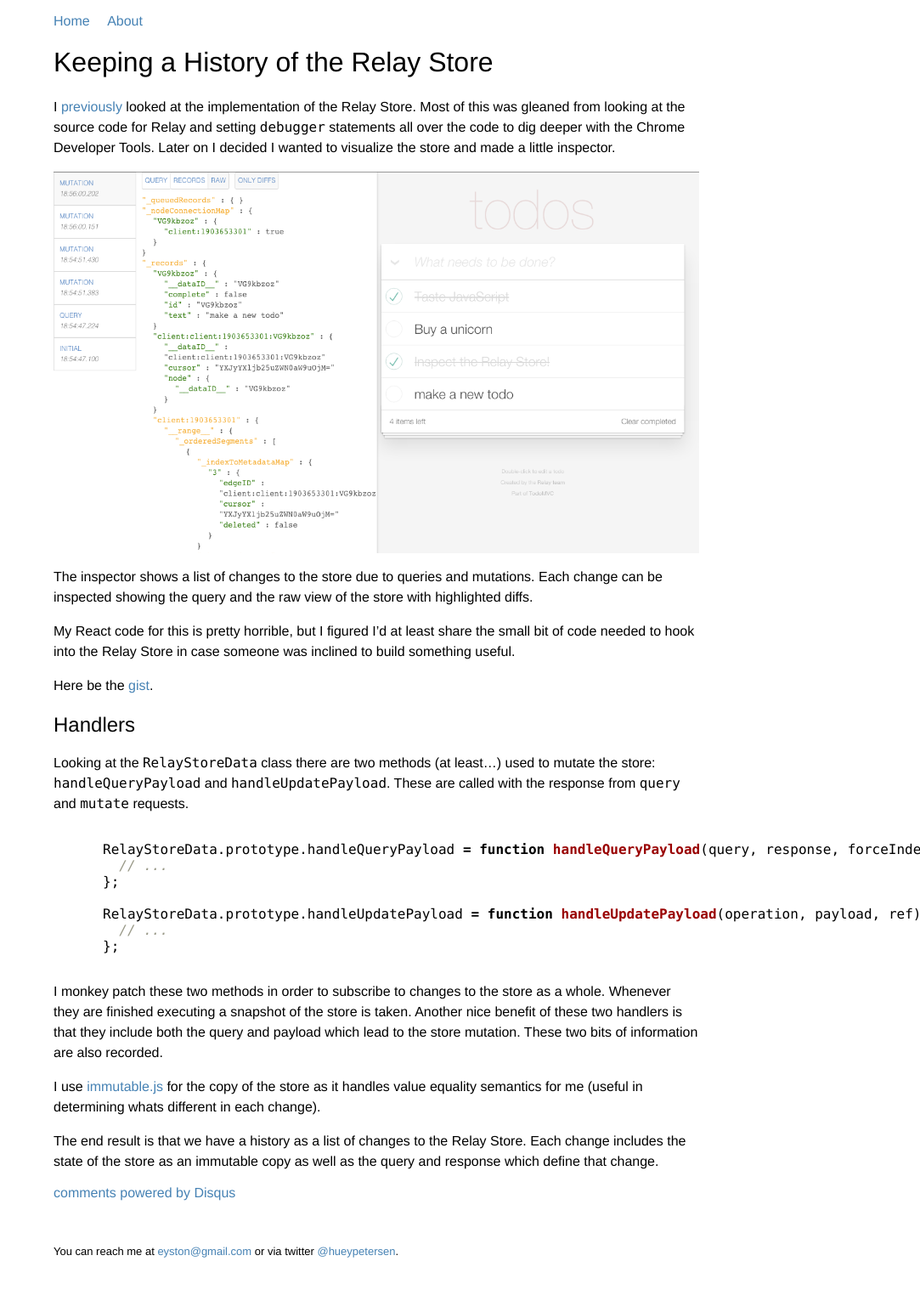
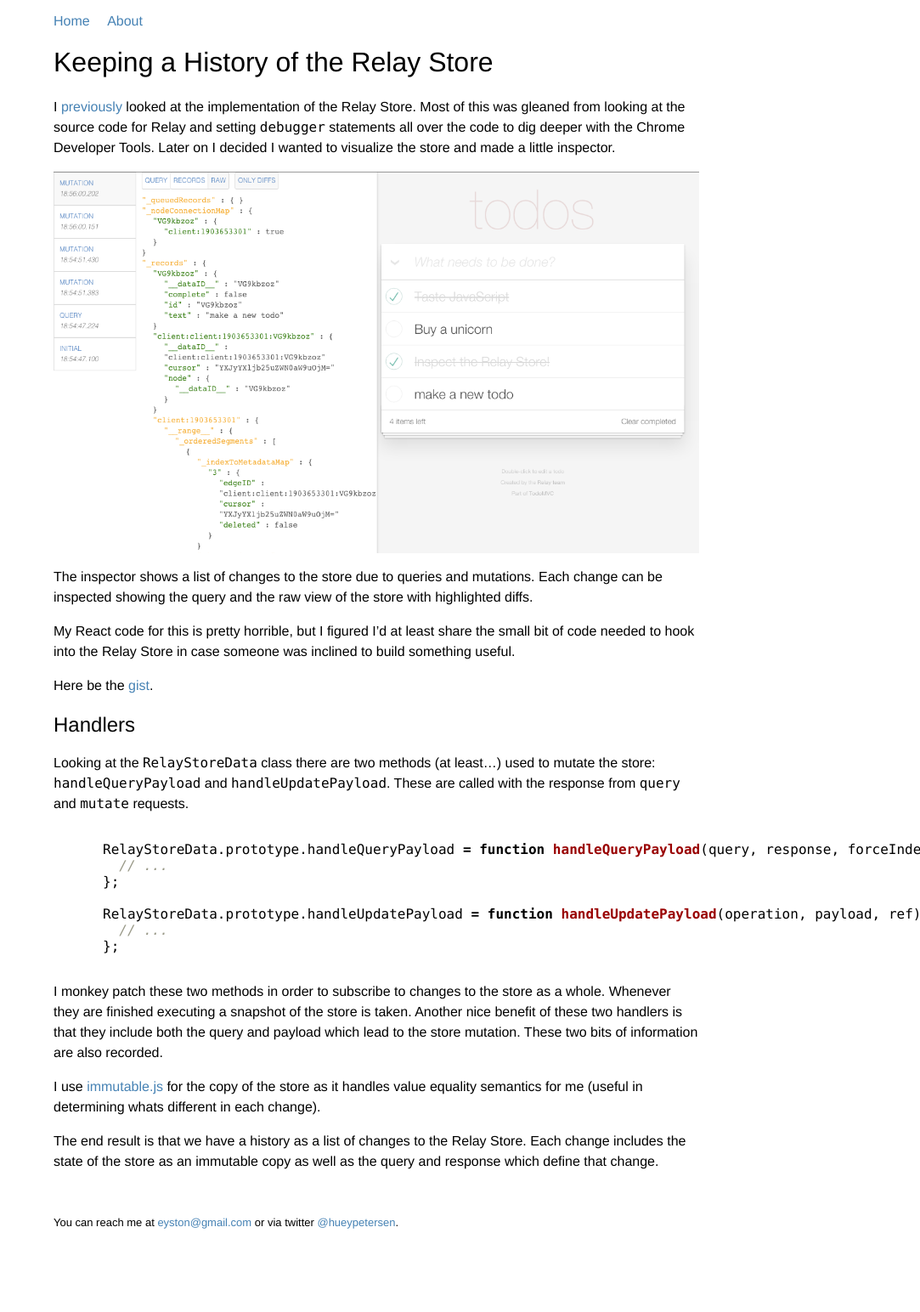
Before and after one commit to ambroisep/hueypetersen, a Jekyll site: the page built from _posts/2015-10-07-keeping-a-history-of-the-relay-store.markdown, in a window 1280 px wide. Shown: the whole page at 85% size, without its empty margins (197-1280 px from the left). Built offline with Jekyll 4.4.1, drawn with Linux system fonts in a browser that asks for light colours; comment, search, counter and statistics services are not loaded; after the commit the page ends 1510 px from its top, so only the background shows below that; some of the changed lines change nothing that is shown.

Commit message:
removed disqus

```diff
--- a/_layouts/post.html
+++ b/_layouts/post.html
@@ -8,21 +8,6 @@
 
 {{ content }}
 
-<div id="disqus_thread"></div>
-<script type="text/javascript">
-    /* * * CONFIGURATION VARIABLES: EDIT BEFORE PASTING INTO YOUR WEBPAGE * * */
-    var disqus_shortname = 'hueypetersen'; // required: replace example with your forum shortname
-
-    /* * * DON'T EDIT BELOW THIS LINE * * */
-    (function() {
-        var dsq = document.createElement('script'); dsq.type = 'text/javascript'; dsq.async = true;
-        dsq.src = 'http://' + disqus_shortname + '.disqus.com/embed.js';
-        (document.getElementsByTagName('head')[0] || document.getElementsByTagName('body')[0]).appendChild(dsq);
-    })();
-</script>
-<noscript>Please enable JavaScript to view the <a href="http://disqus.com/?ref_noscript">comments powered by Disqus.</a></noscript>
-<a href="http://disqus.com" class="dsq-brlink">comments powered by <span class="logo-disqus">Disqus</span></a>
-
 <footer>
 	You can reach me at <a href="mailto:eyston@gmail.com">eyston@gmail.com</a> or via twitter <a href="http://twitter.com/hueypetersen">@hueypetersen</a>.
 </footer>
```
